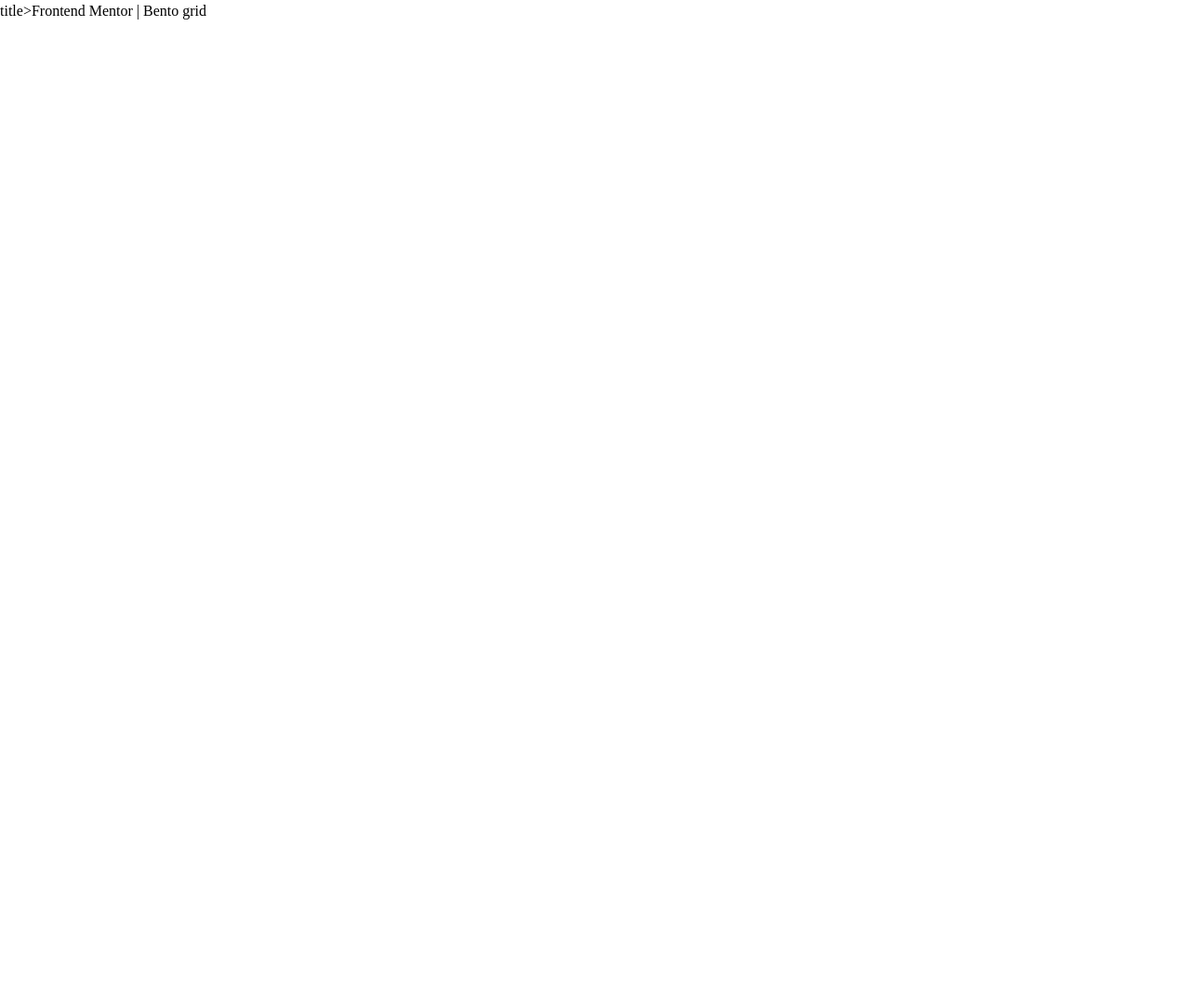
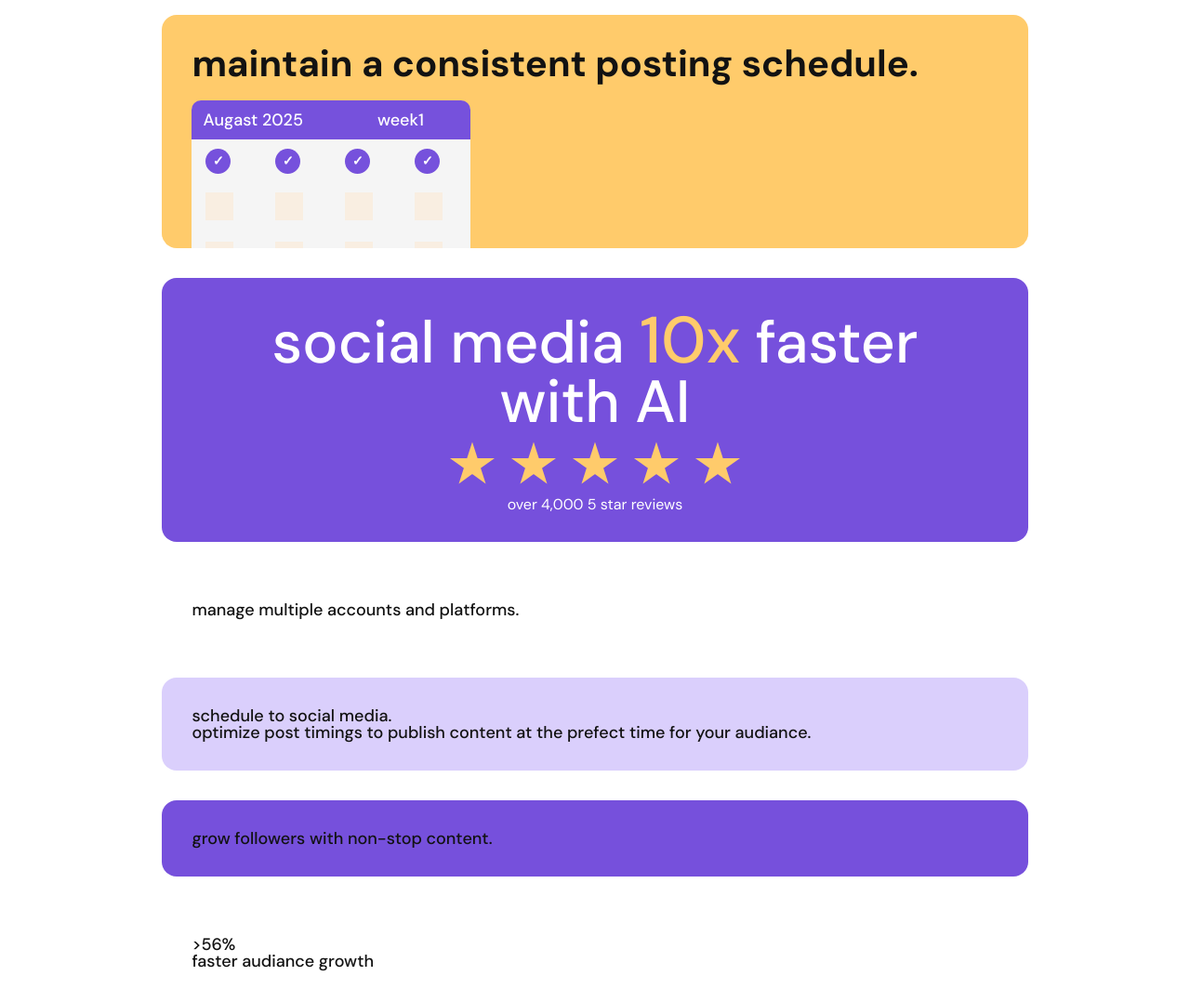
Before and after one commit to YazanJbara/Bento-Grid, a plain HTML site: page index.html in a window 1280 px wide. Shown: the top 1078 px of the page at 93% size. Before the commit the page ends 800 px from the top, so only its background shows below. Drawn offline with Linux system fonts and the light colour scheme.

Commit message:
finsihed the calender

```diff
--- a/index.html
+++ b/index.html
@@ -12,8 +12,79 @@
       href="https://fonts.googleapis.com/css2?family=DM+Sans:ital,opsz,wght@0,9..40,100..1000;1,9..40,100..1000&display=swap"
       rel="stylesheet"
     />
-     <link rel="stylesheet" href="style.css">
-   title>Frontend Mentor | Bento grid</title>
+    <link rel="stylesheet" href="style.css" />
+    <title>Frontend Mentor | Bento grid</title>
   </head>
-  <body></body>
+  <body>
+    <article class="container">
+       <div class="card bg-darkYellow card-maintain">
+        <p class="maintain-text">maintain a consistent posting schedule.</p>
+        <div class="calender">
+          <div class="date">
+            <p class="calender-year">Augast 2025</p>
+            <p class="calender-week">week1</p>
+          </div>
+
+          <div class="item tick"></div>
+          <div class="item tick"></div>
+          <div class="item tick"></div>
+          <div class="item tick"></div>
+          <div class="item box"></div>
+          <div class="item box"></div>
+          <div class="item box"></div>
+          <div class="item box"></div>
+          <div class="item box"></div>
+          <div class="item box"></div>
+          <div class="item box"></div>
+          <div class="item box"></div>
+        </div>
+      </div>
+
+
+      <div class="card card-rating bg-darkPurple text-center">
+        <p class="text">social media <span class="highlight">10x</span> faster with AI</p>
+        <div class="stars">
+          <span class="star"></span>
+          <span class="star"></span>
+          <span class="star"></span>
+          <span class="star"></span>
+          <span class="star"></span>
+        </div>
+        <p>over 4,000 5 star reviews</p>
+      </div>
+
+      <div class="card bg-white">
+        <div class="media"></div>
+        <p>manage multiple accounts and platforms.</p>
+      </div>
+
+
+      <div class="card bg-lightPurple">
+        <p>schedule to social media.</p>
+        <div class="graph-ver"></div>
+        <p>optimize post timings to publish content at the prefect time for your audiance.</p>
+      </div>
+
+      <div class="card bg-darkPurple">
+        <div class="graph-hor"></div>
+        <p>grow followers with non-stop content.</p>
+      </div>
+
+      <div class="card bg-white">
+        <span class="number">>56%</span>
+        <p>faster audiance growth</p>
+        <div class="images"></div>
+      </div>
+
+      <div class="card bg-lightYellow">
+        <p class="text">create and schedule content quicker.</p>
+        <button>create post ++</button>
+      </div>
+
+      <div class="card bg-darkYellow">
+        <p>write your content using AI.</p>
+        <div class="review"></div>
+      </div>
+    </article>
+  </body>
 </html>
--- a/style.css
+++ b/style.css
@@ -33,7 +33,7 @@
 
 body {
   /* 4. Add accessible line-height */
-  line-height: 1.5;
+  line-height: 1;
   /* 5. Improve text rendering */
   -webkit-font-smoothing: antialiased;
 }
@@ -88,10 +88,152 @@ h6 {
   isolation: isolate;
 }
 
-
 /* Base Styles */
 
+body {
+  font-family: var(--font-family);
+  font-size: var(--font-size-body);
+  font-weight: var(--font-weight-medium);
+  color: var(--black);
+  background-color: var(--white);
+  min-height: 100vh;
+  display: grid;
+  place-content: center;
+}
+/* ? Following mobile-first approuch */
+.container {
+  margin-inline: auto;
+  width: min(95%, 70rem);
+  display: grid;
+  gap: 2rem;
+  padding-block: 1rem;
+}
 
-body {
-    font
+.card {
+  padding: 2rem;
+  border-radius: 1rem;
+  overflow: hidden;
 }
+
+/* UTILITES COLORS */
+
+.bg-lightYellow {
+  background-color: var(--yellow-100);
+}
+.bg-darkYellow {
+  background-color: var(--yellow-500);
+}
+
+.bg-lightPurple {
+  background-color: var(--purple-100);
+}
+.bg-darkPurple {
+  background-color: var(--purple-500);
+}
+.bg-white {
+  background-color: var(--white);
+}
+
+/* cards content */
+
+.text-center {
+  text-align: center;
+}
+
+.card-rating p {
+  color: var(--white);
+  font-size: 4rem;
+}
+
+.card-rating .highlight {
+  color: var(--yellow-500);
+  font-size: 4.4rem;
+}
+
+.card-rating p:last-child {
+  font-weight: var(--font-weight-regular);
+  font-size: 1rem;
+}
+
+.stars {
+  display: flex;
+  justify-content: center;
+  gap: 1rem;
+}
+
+/* ! Keep it at five stars highlighted but in the JS just change that only when user interacts */
+.star {
+  margin: 10px 0;
+  display: inline-block;
+  width: 50px;
+  aspect-ratio: 1;
+  background: var(--yellow-500);
+  clip-path: polygon(50% 0, 79% 90%, 2% 35%, 98% 35%, 21% 90%);
+}
+
+.maintain-text {
+ font-size: 2.5rem;
+ font-weight: bold;
+}
+
+.calender {
+  margin-top: -3rem;
+  border-radius: 12px;
+  width: 300px;
+  background-color: whitesmoke;
+  display: grid;
+  grid-template-columns: repeat(4,1fr);
+  color: var(--white);
+  transform: translateY(68px);
+
+}
+
+.date {
+  display: flex;
+  /* justify-content: space-between; */
+  /* justify-content: space-; */
+  gap: 5rem;
+  text-align: left;
+  background-color: #7651dc;
+  padding: 12px;
+  /* border-radius: 12px ; */
+  grid-column: 1/-1;
+  border-top-left-radius: 10px;
+  border-top-right-radius: 10px;
+}
+
+.item {
+  padding: 10px 15px;
+}
+
+
+.tick{
+  font-size: 1em;
+  position: relative;
+}
+
+.tick::before {
+  content: '\2713';
+  position: relative;
+  left: 0;
+  top: 0;
+  width: 27px;
+  height: 27px;
+  border-radius: 50%;
+  background-color: #7651dc;
+  display: flex;
+  align-items: center;
+  justify-content: center;
+  font-weight: bold;
+  font-size: 0.8em;
+}
+
+
+.box::before {
+  content:'';
+  position: relative;
+  display: inline-flex;
+  width: 30px;
+  height: 30px;
+  background-color: var(--yellow-100);
+}
```
